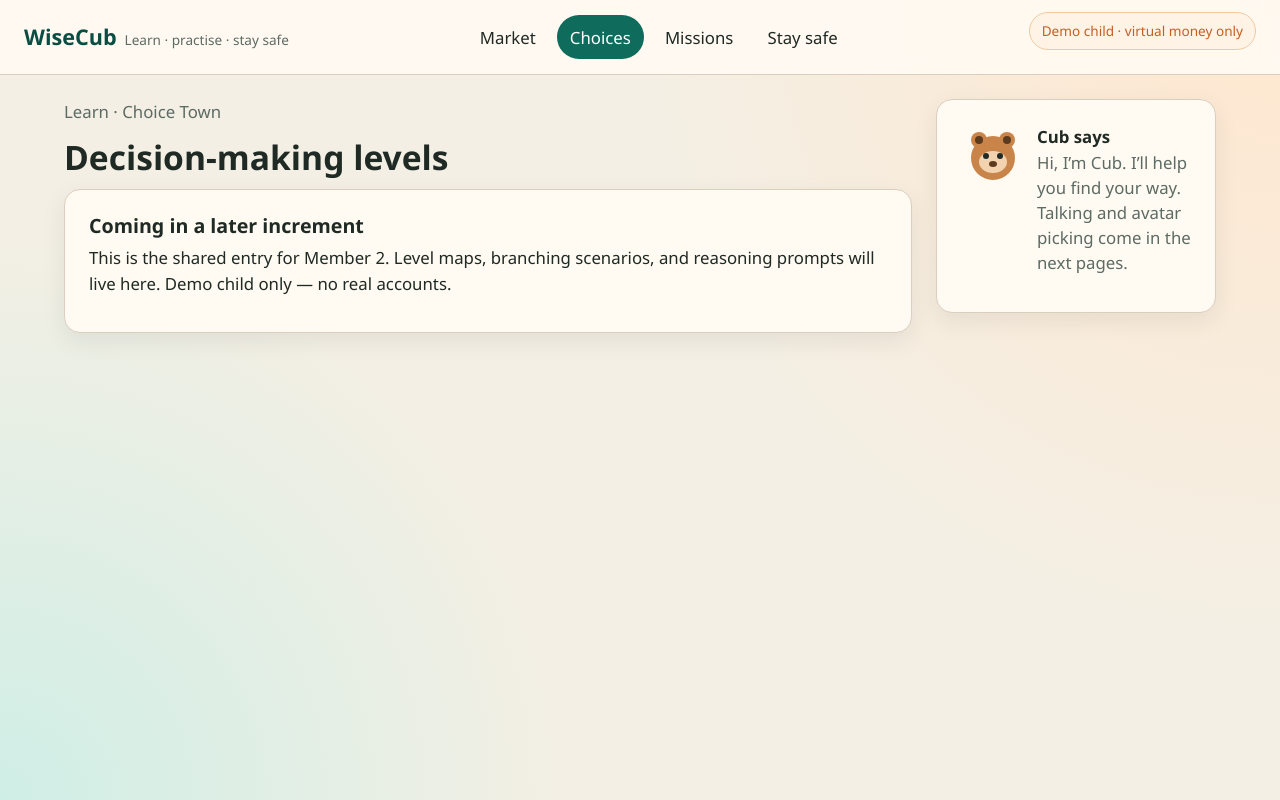
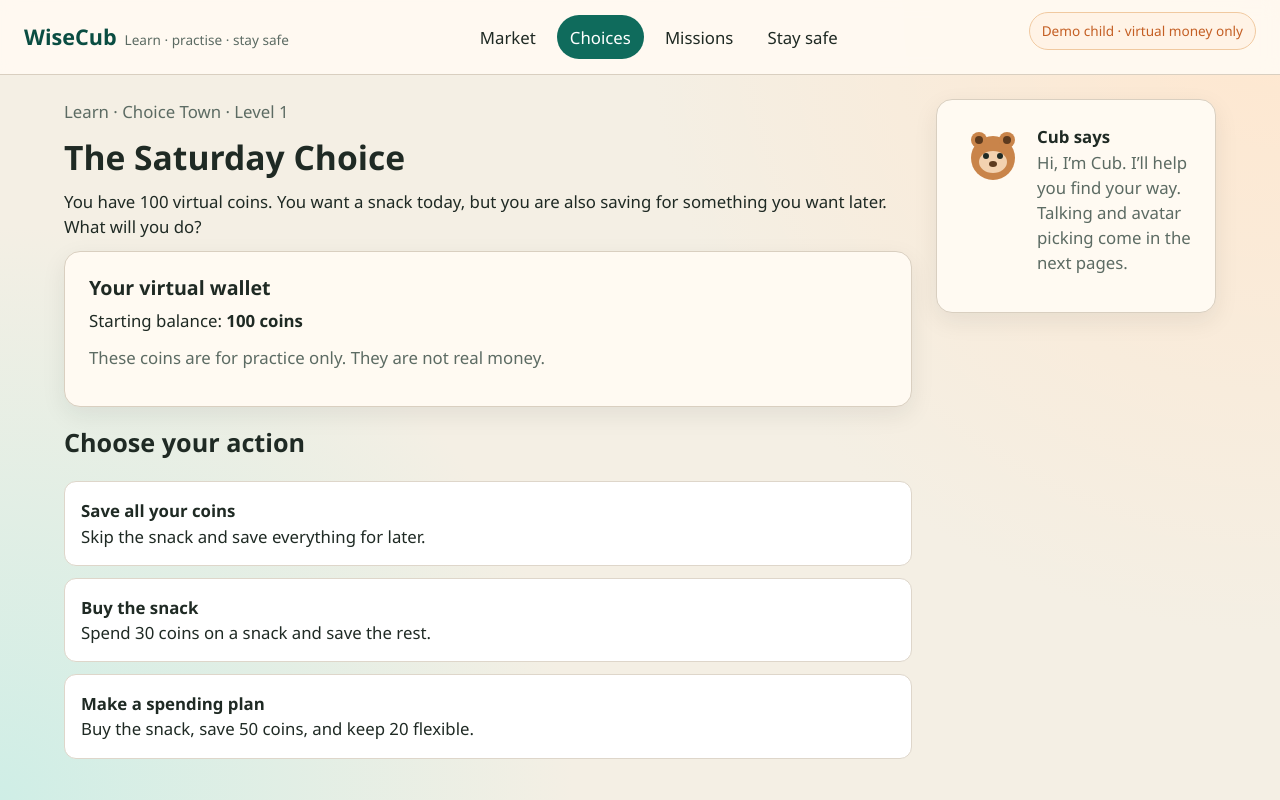
Before and after one commit to Sandumini021/WiseCub, a React (Vite) app in the folder frontend/: page /choices in a window 1280 px wide. Built offline with nearby package versions, Linux system fonts and the light colour scheme.

Commit message:
Implement first decision-making activity

```diff
--- a/frontend/src/modules/decision-making/pages/LevelsPage.tsx
+++ b/frontend/src/modules/decision-making/pages/LevelsPage.tsx
@@ -1,17 +1,164 @@
+
+import { useState } from "react";
 import { Card } from "../../../components/common/Card";
 
+type Choice = {
+  id: string;
+  title: string;
+  description: string;
+  spent: number;
+  saved: number;
+  flexible: number;
+  feedback: string;
+};
+
+const choices: Choice[] = [
+  {
+    id: "save",
+    title: "Save all your coins",
+    description: "Skip the snack and save everything for later.",
+    spent: 0,
+    saved: 100,
+    flexible: 0,
+    feedback:
+      "You are making progress towards your future goal. You keep all your coins for later.",
+  },
+  {
+    id: "snack",
+    title: "Buy the snack",
+    description: "Spend 30 coins on a snack and save the rest.",
+    spent: 30,
+    saved: 70,
+    flexible: 0,
+    feedback:
+      "You enjoy a snack today and still save 70 coins. Consider how this supports your future goal.",
+  },
+  {
+    id: "plan",
+    title: "Make a spending plan",
+    description:
+      "Buy the snack, save 50 coins, and keep 20 flexible.",
+    spent: 30,
+    saved: 50,
+    flexible: 20,
+    feedback:
+      "You enjoyed a snack, saved 50 coins, and kept 20 available for another choice. Planning can help balance different needs.",
+  },
+];
+
 export function LevelsPage() {
+  const [selectedChoice, setSelectedChoice] =
+    useState<Choice | null>(null);
+
   return (
     <div>
-      <p className="muted">Learn · Choice Town</p>
-      <h1>Decision-making levels</h1>
-      <Card title="Coming in a later increment">
+      <p className="muted">Learn · Choice Town · Level 1</p>
+      <h1>The Saturday Choice</h1>
+
+      <p>
+        You have 100 virtual coins. You want a snack today,
+        but you are also saving for something you want later.
+        What will you do?
+      </p>
+
+      <Card title="Your virtual wallet">
         <p>
-          This is the shared entry for Member 2. Level maps, branching scenarios,
-          and reasoning prompts will live here. Demo child only — no real
-          accounts.
+          Starting balance: <strong>100 coins</strong>
+        </p>
+        <p className="muted">
+          These coins are for practice only. They are not real money.
         </p>
       </Card>
+
+      <div
+        style={{
+          display: "grid",
+          gap: "12px",
+          marginTop: "20px",
+        }}
+      >
+        <h2>Choose your action</h2>
+
+        {choices.map((choice) => (
+          <button
+            key={choice.id}
+            type="button"
+            onClick={() => setSelectedChoice(choice)}
+            aria-pressed={selectedChoice?.id === choice.id}
+            style={{
+              display: "block",
+              width: "100%",
+              padding: "16px",
+              textAlign: "left",
+              font: "inherit",
+              color: "inherit",
+              background:
+                selectedChoice?.id === choice.id
+                  ? "#fff0e5"
+                  : "#ffffff",
+              border:
+                selectedChoice?.id === choice.id
+                  ? "2px solid #e87935"
+                  : "1px solid #ded6ca",
+              borderRadius: "12px",
+              cursor: "pointer",
+            }}
+          >
+            <strong>{choice.title}</strong>
+            <p style={{ marginBottom: 0 }}>
+              {choice.description}
+            </p>
+          </button>
+        ))}
+      </div>
+
+      {selectedChoice && (
+        <div
+          aria-live="polite"
+          style={{ marginTop: "24px" }}
+        >
+          <Card title="Your outcome">
+            <p>{selectedChoice.feedback}</p>
+
+            <ul>
+              <li>Coins spent: {selectedChoice.spent}</li>
+              <li>Coins saved: {selectedChoice.saved}</li>
+              <li>
+                Coins kept flexible: {selectedChoice.flexible}
+              </li>
+              <li>
+                Total:{" "}
+                {selectedChoice.spent +
+                  selectedChoice.saved +
+                  selectedChoice.flexible}{" "}
+                coins
+              </li>
+            </ul>
+
+            <h3>Think about your decision</h3>
+            <p>
+              What mattered most to you: enjoying something today,
+              saving for later, or balancing both?
+            </p>
+
+            <button
+              type="button"
+              onClick={() => setSelectedChoice(null)}
+              style={{
+                padding: "10px 16px",
+                border: "none",
+                borderRadius: "8px",
+                background: "#e87935",
+                color: "#ffffff",
+                font: "inherit",
+                cursor: "pointer",
+              }}
+            >
+              Try another choice
+            </button>
+          </Card>
+        </div>
+      )}
     </div>
   );
 }
```
